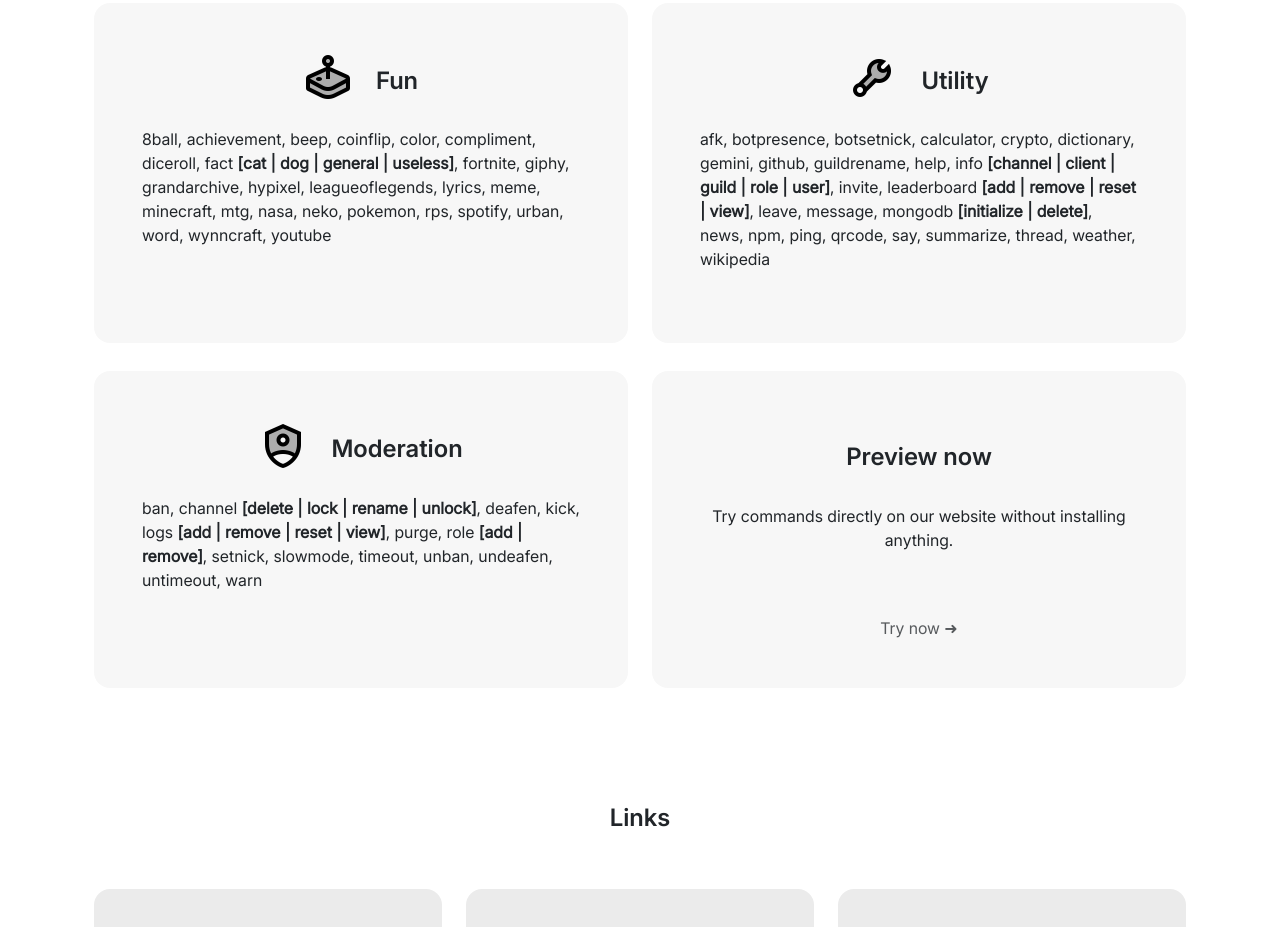
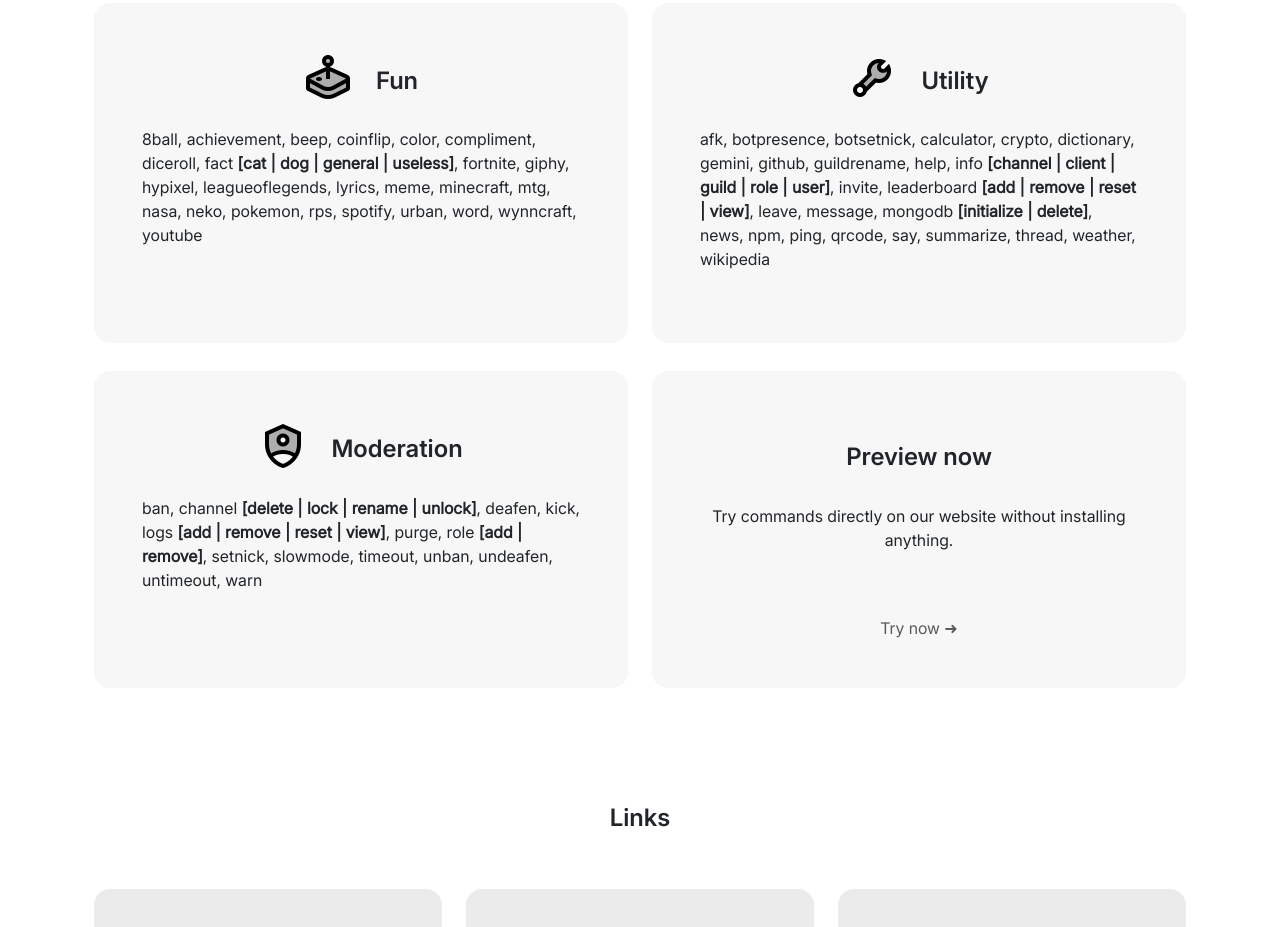
Before and after one commit to skyelements/skyelements.github.io, a plain HTML site: page sodium.html in a window 1280 px wide. Shown: the part 4198-5125 px from the top of the page. Drawn offline with nearby package versions, Linux system fonts and the light colour scheme.

Commit message:
fix: testing branch merge conflict

```diff
--- a/sodium.html
+++ b/sodium.html
@@ -231,7 +231,7 @@
                                 <h3 class="font-header mt-3">Fun</h3>
                             </div>
                         </div>
-                        <p class="font-paragraph text-start mb-5">8ball, achievement, beep, coinflip, color, compliment, diceroll, fact <b>[cat | dog | general | useless]</b>, fortnite, giphy, grandarchive, hypixel, leagueoflegends, lyrics, meme, minecraft, mtg, nasa, neko, pokemon, rps, spotify, urban, word, wynncraft, youtube</p>
+                        <p class="font-paragraph text-start mb-5">8ball, achievement, beep, coinflip, color, compliment, diceroll, fact <b>[cat | dog | general | useless]</b>, fortnite, giphy, hypixel, leagueoflegends, lyrics, meme, minecraft, mtg, nasa, neko, pokemon, rps, spotify, urban, word, wynncraft, youtube</p>
                     </div>
                 </div>
                 <div class="col-md-6">
```
